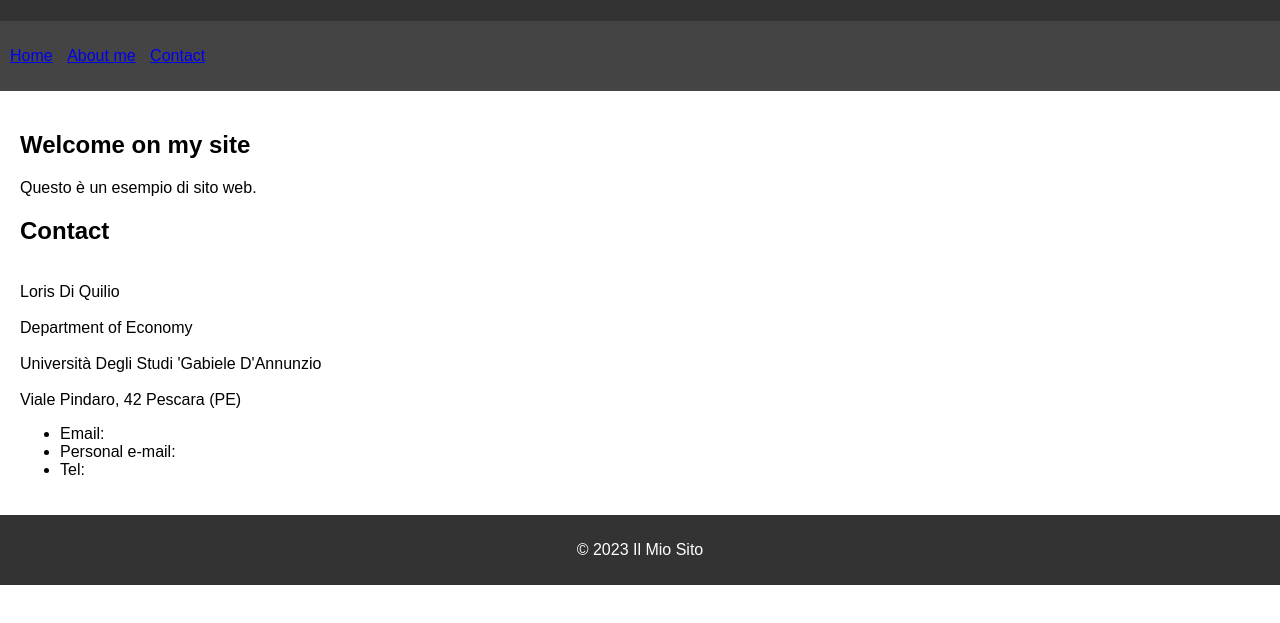
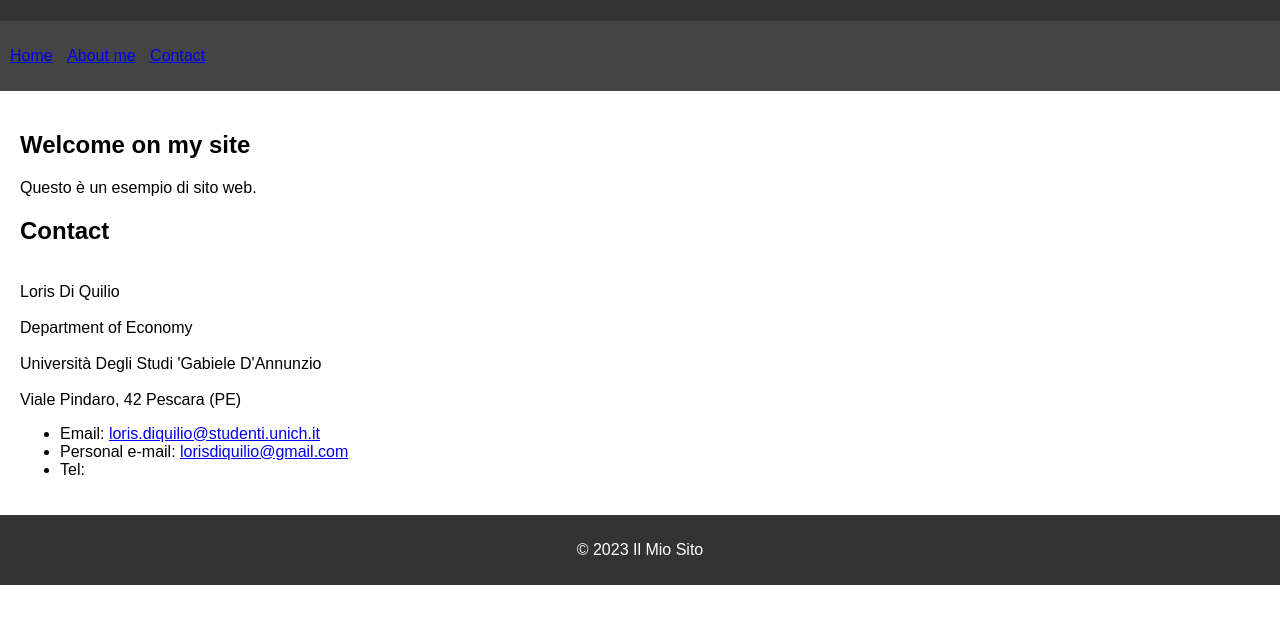
Before and after one commit to lorisdiquilio/lorisdiquilio.github.io, a plain HTML site: page index.html in a window 1280 px wide. Shown: the part 99-722 px from the top of the page. Drawn offline with Linux system fonts and the light colour scheme.

Commit message:
Aggiunta file HTML e CSS di base

```diff
--- a/index.html
+++ b/index.html
@@ -31,8 +31,8 @@
                 <br>Viale Pindaro, 42 Pescara (PE) </br>
             </p>
                 <ul>
-                    <li>Email: <a href="loris.diquilio@studenti.unich.it"></a></li>
-                   <li>Personal e-mail: <a href="lorisdiquilio@gmail.com"></a></li>
+                    <li>Email: <a href="loris.diquilio@studenti.unich.it">loris.diquilio@studenti.unich.it</a></li>
+                   <li>Personal e-mail: <a href="lorisdiquilio@gmail.com">lorisdiquilio@gmail.com</a></li>
                    <li>Tel:</li>
                 </ul>
 
```
